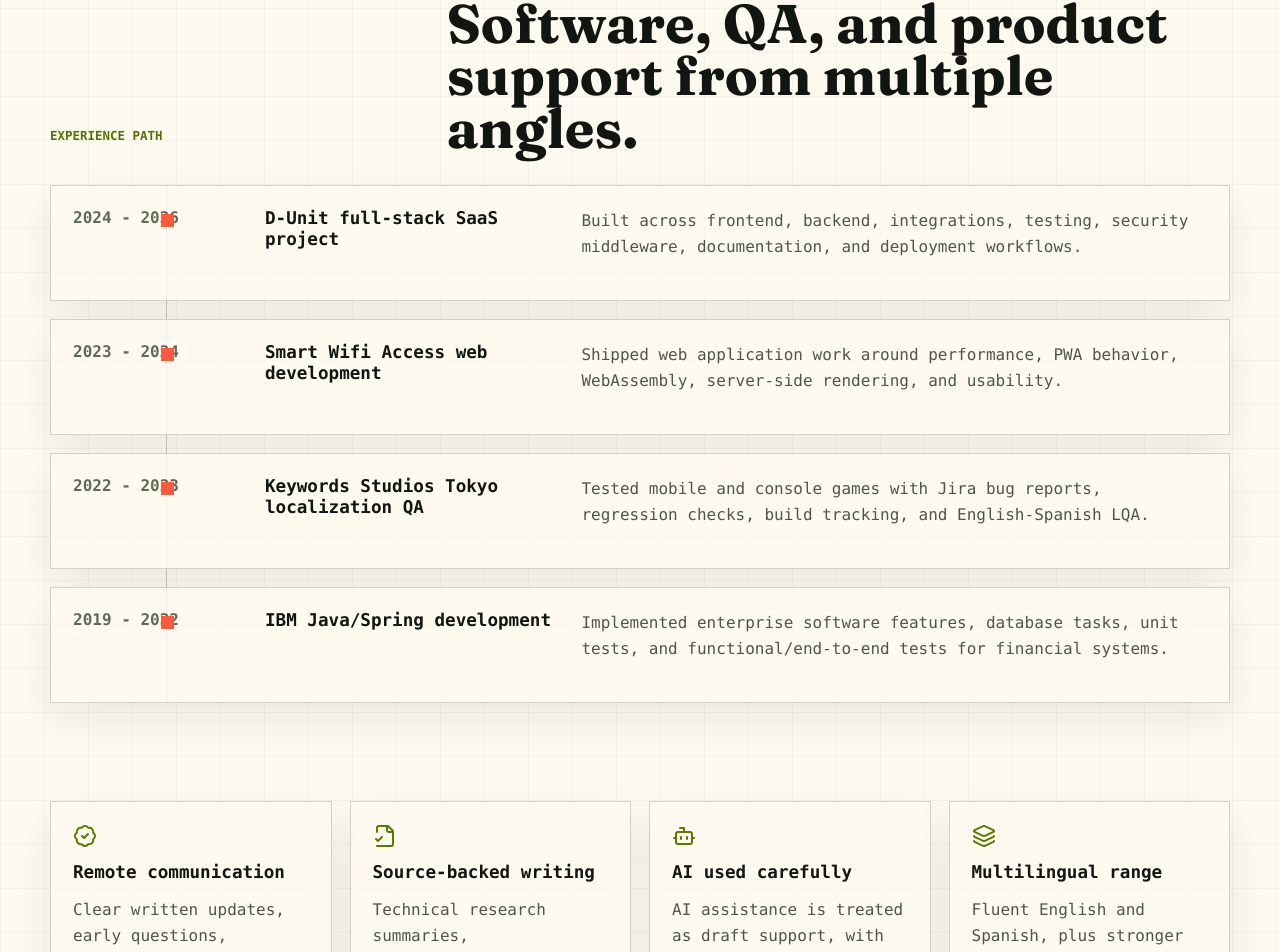
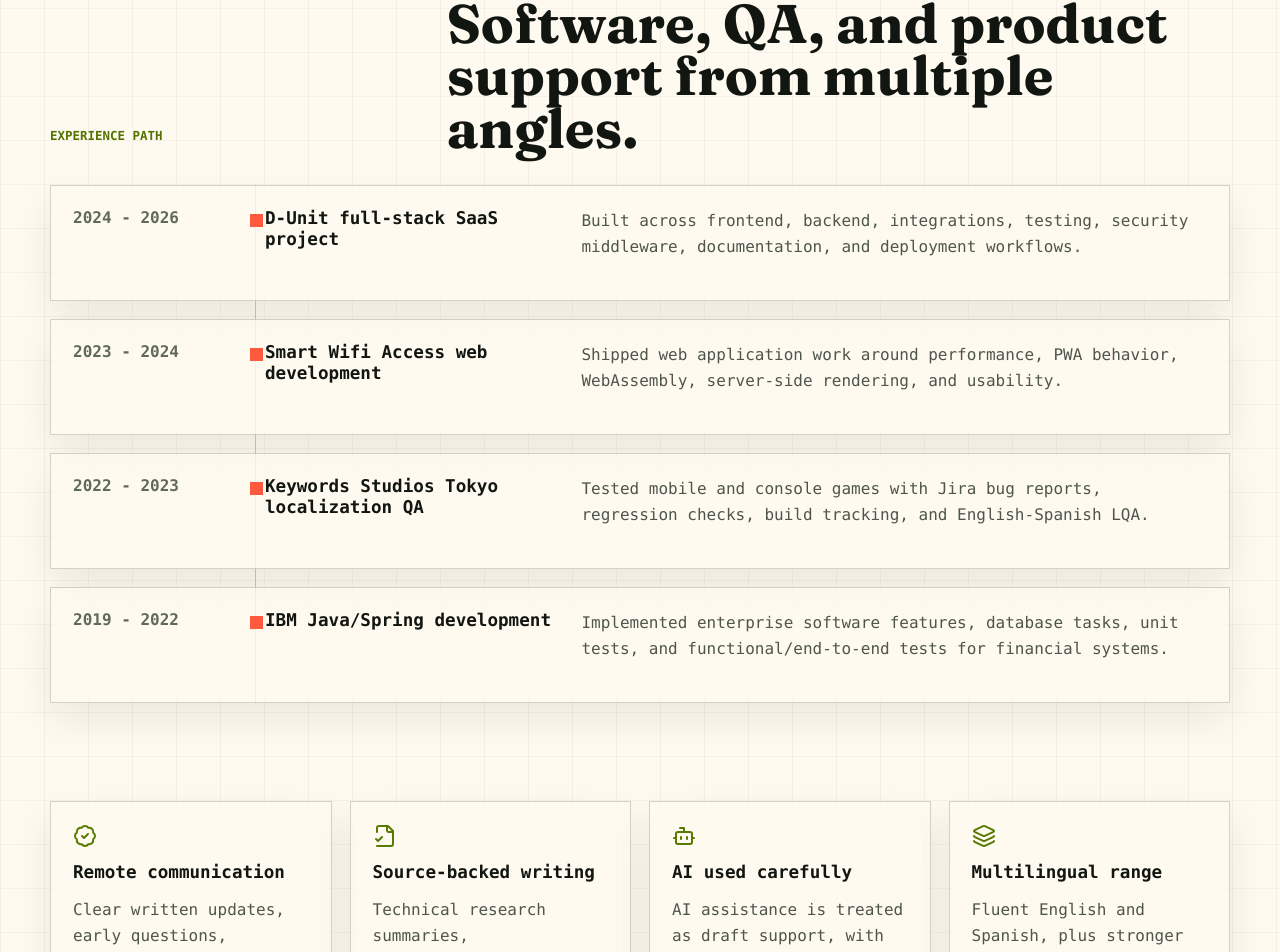
Before and after one commit to Nahuel149/balsas-nahuel-portfolio, a React (Vite) app: page / in a window 1280 px wide. Shown: the part 7999-8951 px from the top of the page. Built offline with nearby package versions, Linux system fonts and the light colour scheme; a web font is replaced by a local one.

Commit message:
fix: reposition timeline markers

```diff
--- a/package.json
+++ b/package.json
@@ -1,5 +1,5 @@
 {
-  "name": "nahuel-portfolio-future",
+  "name": "balsas-nahuel-portfolio",
   "version": "0.1.0",
   "private": false,
   "type": "module",
--- a/src/styles.css
+++ b/src/styles.css
@@ -901,13 +901,14 @@ h3 {
 
 .timeline {
   position: relative;
+  --timeline-marker-left: 205px;
 }
 
 .timeline::before {
   position: absolute;
   top: 0;
   bottom: 0;
-  left: 116px;
+  left: var(--timeline-marker-left);
   width: 1px;
   content: "";
   background: rgba(18, 22, 17, 0.22);
@@ -926,7 +927,7 @@ h3 {
 .timelineItem::before {
   position: absolute;
   top: 28px;
-  left: 110px;
+  left: calc(var(--timeline-marker-left) - 6px);
   width: 13px;
   aspect-ratio: 1;
   content: "";
```
Also changed, not shown: 5 other files (tests, documents, lock files or other folders).
